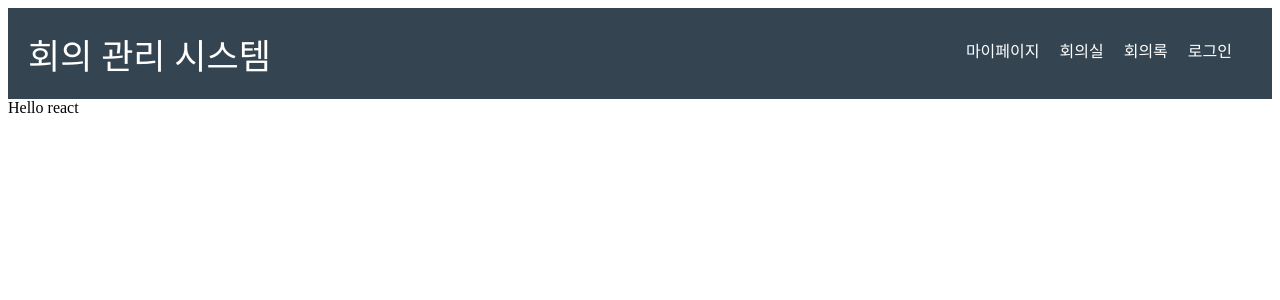
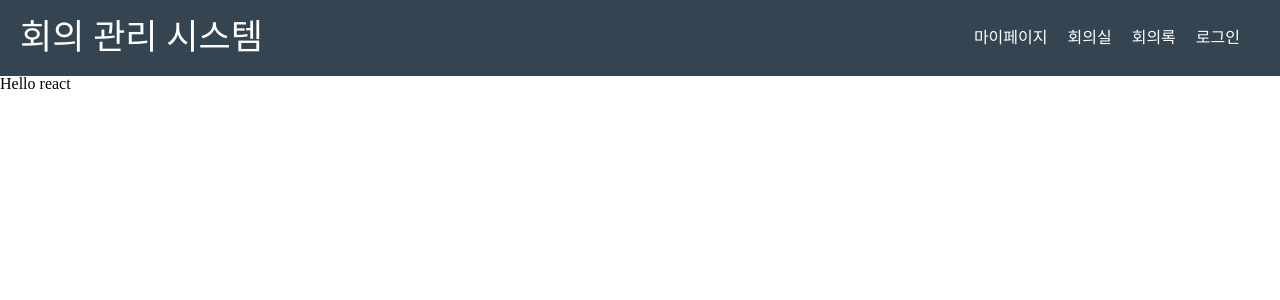
Before and after one commit to hjang212/mypage, a React (Create React App) app: page / in a window 1280 px wide. Shown: the top 300 px of the page. Built offline with nearby package versions, Linux system fonts and the light colour scheme.

Commit message:
second commit

```diff
--- a/package.json
+++ b/package.json
@@ -11,6 +11,7 @@
     "react-router-dom": "^5.3.0",
     "react-scripts": "4.0.3",
     "styled-components": "^5.3.1",
+    "styled-reset": "^4.3.4",
     "web-vitals": "^1.1.2"
   },
   "scripts": {
--- a/src/App.js
+++ b/src/App.js
@@ -1,8 +1,8 @@
 import Header from "./components/Header"
-
+import GlobalStyle from "./components/GlobalStyles"
 function App() {
   return (
-    <>
+    <> <GlobalStyle />
       <Header />
       Hello react
     </>
--- /dev/null
+++ b/src/components/GlobalStyles.js
@@ -0,0 +1,38 @@
+import { createGlobalStyle } from "styled-components";
+import reset from "styled-reset";
+
+const GlobalStyle = createGlobalStyle
+`  ${reset}
+* {
+  box-sizing: border-box;
+  margin: 0;
+}
+
+body {
+  color : black;
+  background-color: white;
+}
+
+a {
+  color: inherit;
+  text-decoration: none;
+}
+
+button:focus,
+button:active,
+input:focus,
+input:active,
+textarea:focus,
+textarea:active {
+  outline: none;
+  box-shadow: none;
+}
+
+ul,
+ol,
+li {
+  list-style-type: none;
+  padding: 0;
+  margin: 0;
+}`
+export default GlobalStyle;
```
Also changed, not shown: 1 other file (tests, documents, lock files or other folders).
